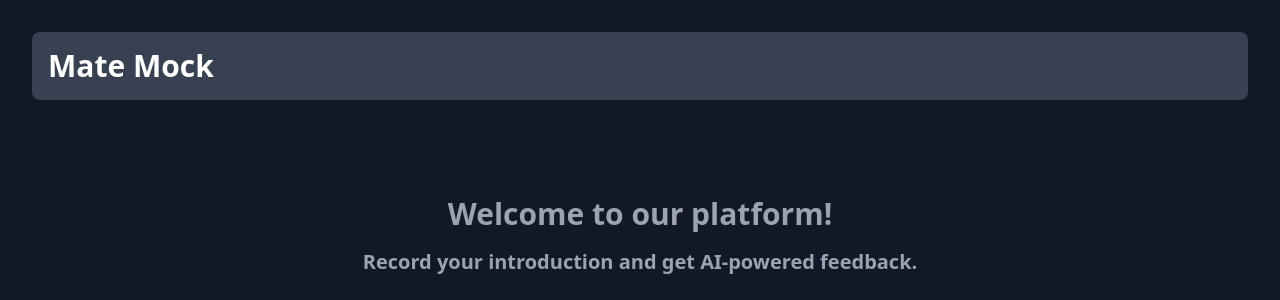
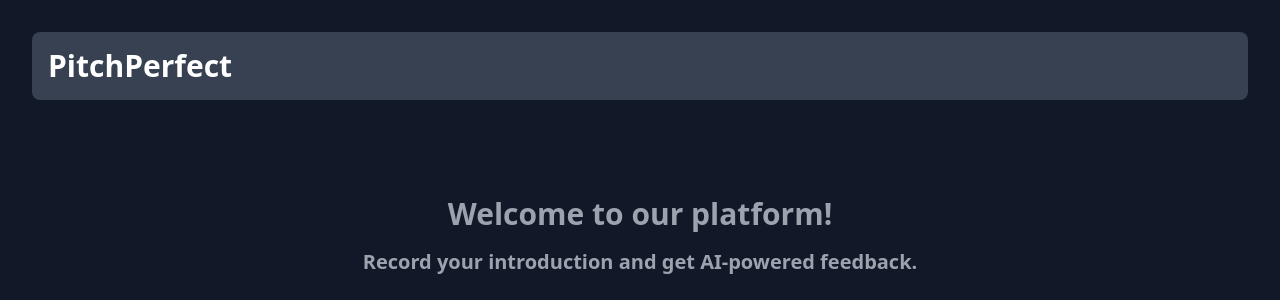
Before and after one commit to R-umaria/HackCanada, a Flask app: page / in a window 1280 px wide. Shown: the top 300 px of the page. Run offline with Flask 3, Linux system fonts and the light colour scheme; some libraries are stand-ins or nearby versions.

Commit message:
changed the title

```diff
--- a/app/templates/index.html
+++ b/app/templates/index.html
@@ -11,7 +11,7 @@
         <!-- Title and Logo Section -->
         <div class="flex items-center mb-4 bg-gray-700 p-4 rounded-lg">
             <!-- <img src="images/logo.png" alt="Logo" style="width: 100px; height: 100px;" class="mr-4"> -->
-            <h1 class="text-3xl font-bold">Mate Mock</h1>
+            <h1 class="text-3xl font-bold">PitchPerfect</h1>
         </div>
 
         <!-- Welcome Note with Animation -->
```
